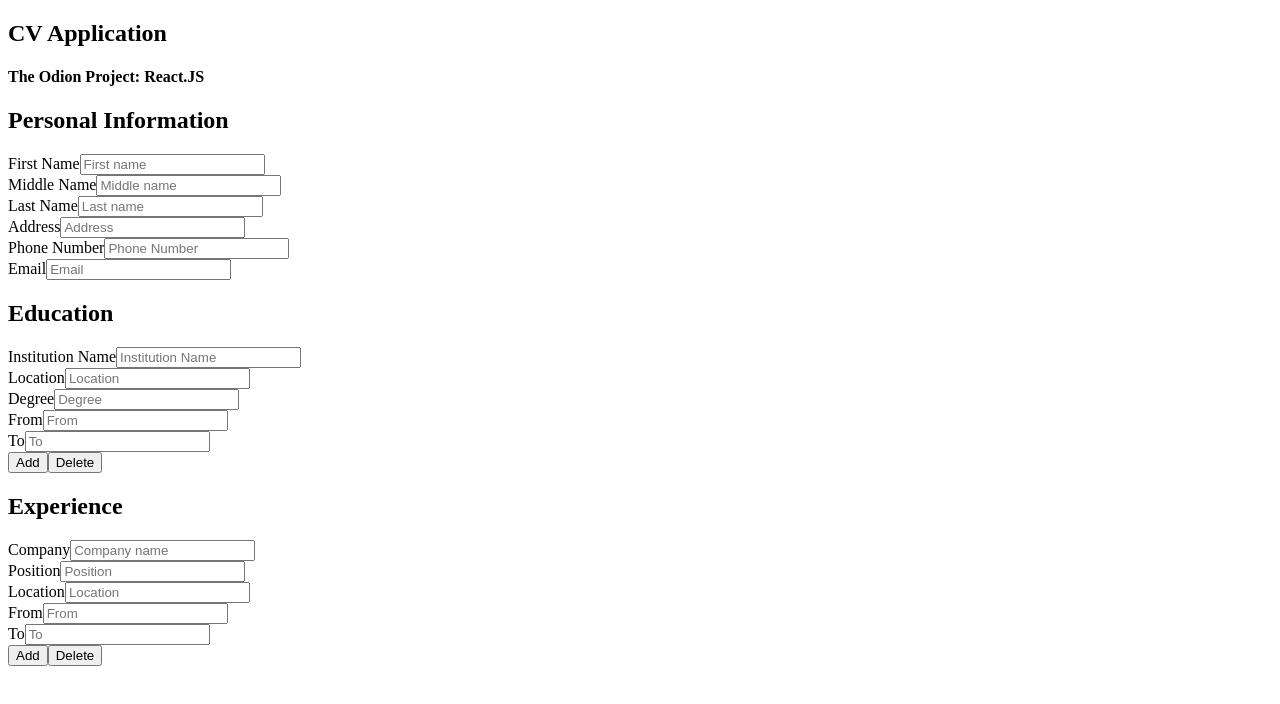
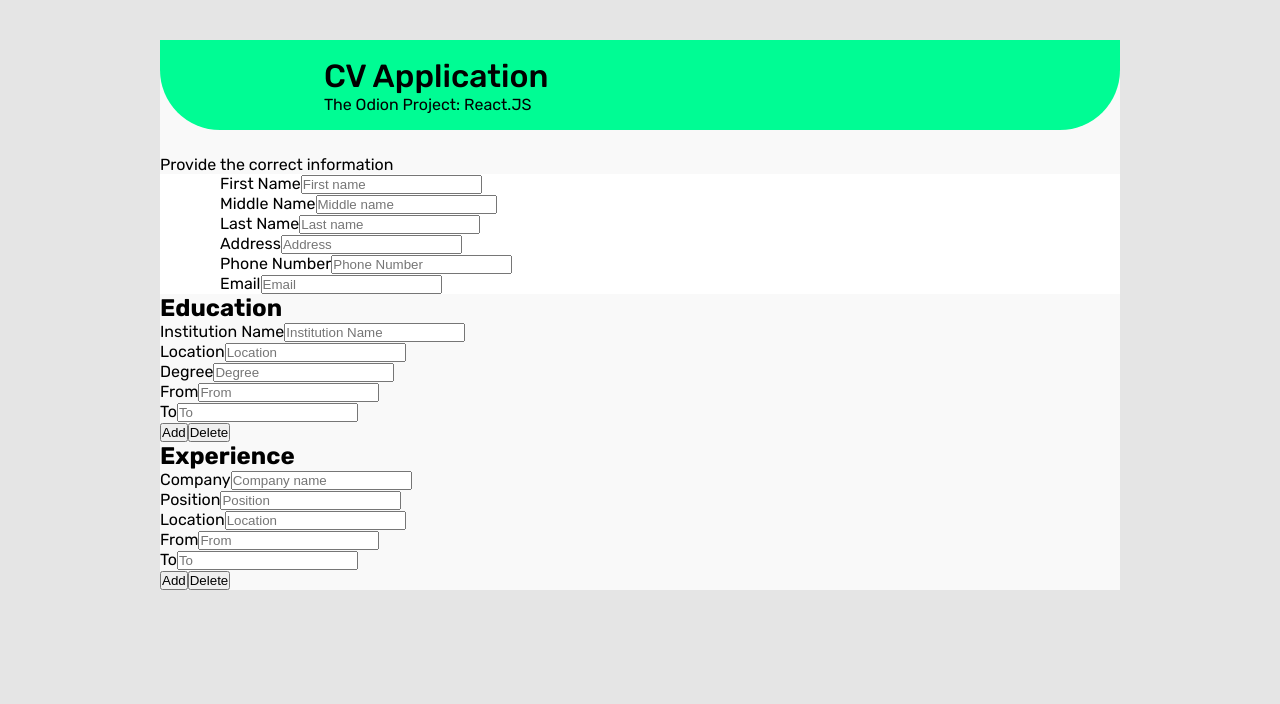
Before and after one commit to yaroCreates/cv-application, a React (Create React App) app in the folder cv-project/: page / in a window 1280 px wide. Shown: the top 704 px of the page. Built offline with nearby package versions, Linux system fonts and the light colour scheme.

Commit message:
Styling the header

```diff
--- /dev/null
+++ b/cv-project/src/App.css
@@ -0,0 +1,51 @@
+@import url('https://fonts.googleapis.com/css2?family=Rubik:wght@300;400;500;700&display=swap');
+
+* {
+    margin: 0;
+    padding:0;
+    box-sizing: border-box;
+}
+
+
+body {
+    font-family: 'Rubik', sans-serif;
+    background-color: #e5e5e5;
+}
+
+.the-space {
+    background-color: #f9f9f9;
+    max-width: 960px;
+    margin: auto;
+}
+.left {
+    margin: 40px auto;
+}
+
+.heading {
+    background: #00FC94;
+    height: 90px;
+    border-radius: 0px 0px 60px 60px;
+    padding-left: 164px;
+    font-weight: 700;
+    display: flex;
+    flex-direction: column;
+    justify-content: center;
+    margin-bottom: 25px;
+
+}
+
+.heading h1 {
+    font-weight: 500;
+}
+
+.heading h4 {
+    font-weight: 400;
+}
+
+
+/* section {
+} */
+.field-field{
+    padding: 0 60px 0 60px;
+    background-color: #ffffff;
+}
--- a/cv-project/src/App.js
+++ b/cv-project/src/App.js
@@ -1,5 +1,6 @@
 import React from 'react'
 import Main from './Components/Main'
+import './App.css'
 
 class App extends React.Component {
 	constructor() {
--- a/cv-project/src/Components/Header.js
+++ b/cv-project/src/Components/Header.js
@@ -3,8 +3,8 @@ import React from 'react'
 
 function Header(){
     return(
-        <div className='head'>
-            <h2>CV Application</h2>
+        <div className='heading'>
+            <h1>CV Application</h1>
             <h4>The Odion Project: React.JS</h4>
         </div>
     )
--- a/cv-project/src/Components/Main.js
+++ b/cv-project/src/Components/Main.js
@@ -132,12 +132,12 @@ class Main extends React.Component {
 
 
     render() {
-        const { flip } = this.props
-        const className = flip ? 'flip-container flipped' : 'flip-container'
+        // const { flip } = this.props
+        // const className = flip ? 'flip-container flipped' : 'flip-container'
 
         return (
             <main>
-                <div className={className}>
+                <div className='the-space'>
                     <div className='left'>
                         <Header />
                         <Form
--- a/cv-project/src/Components/PersonalInfo.js
+++ b/cv-project/src/Components/PersonalInfo.js
@@ -5,7 +5,7 @@ function PersonalInfo(props) {
     const {personal, handleChange} = props
     return (
         <section>
-            <h2>Personal Information</h2>
+            <p>Provide the correct information</p>
             <div className='field-field'>
                 <div className='field'>
                     <label>First Name</label>
```
